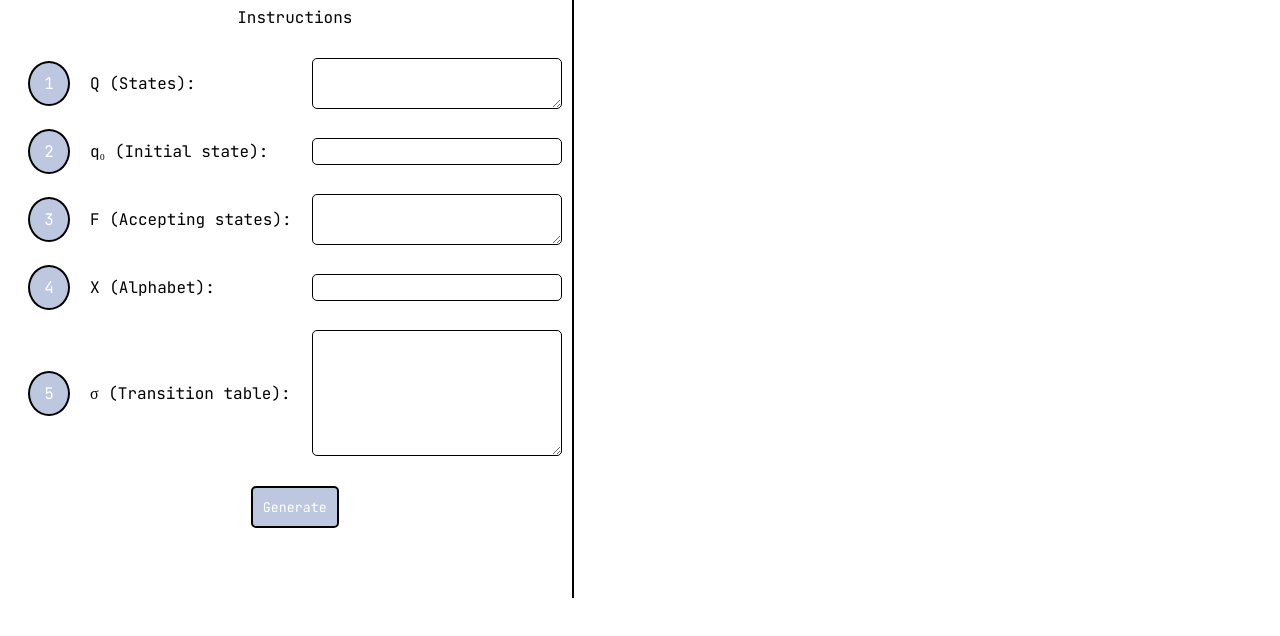
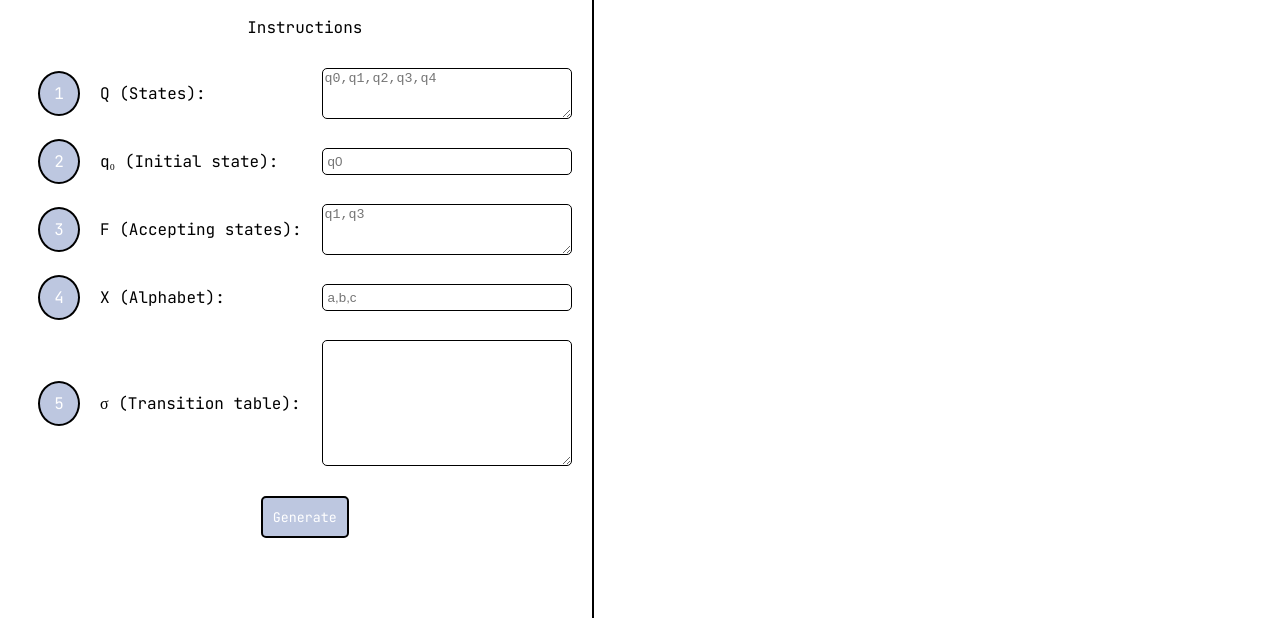
Before and after one commit to Vong-Pichchoranay/Finite_Automata_App, a plain HTML site: page index.html in a window 1280 px wide. Shown: the part 124-760 px from the top of the page. Drawn offline with Linux system fonts and the light colour scheme.

Commit message:
update ui

```diff
--- a/index.html
+++ b/index.html
@@ -17,22 +17,29 @@
                 <div class="comp">
                     <div class="num">1</div>
                     <div>Q (States):</div>
-                    <textarea ></textarea>
+                    <textarea id="StateInput" placeholder="q0,q1,q2,q3,q4"></textarea>
                     <div class="num">2</div>
                     <div>q&#8320; (Initial state):</div>
-                    <input></input>
+                    <input id="IntStateInput" placeholder="q0"></input>
                     <div class="num">3</div>
                     <div>F (Accepting states):</div>
-                    <textarea ></textarea>
+                    <textarea id="AccStateInput" placeholder="q1,q3"></textarea>
                     <div class="num">4</div>
                     <div>X (Alphabet):</div>
-                    <input></input>
+                    <input id="AlpInput" placeholder="a,b,c"></input>
                     <div class="num">5</div>
                     <div>σ (Transition table):</div>
-                    <textarea class="trans"></textarea>
+                    <textarea id="tableInput" class="trans"></textarea>
                 </div>
-                <button type="button">Generate</button>
+                <button id="Button" type="button">Generate</button>
             </div>
         </div>
     </div>
 </body>
+<script>
+document.getElementById('Button').addEventListener('click', function() {
+    const states = document.getElementById('StateInput').value;
+    console.log('States (Q):', states);
+});
+</script>
+</html>
--- a/style.css
+++ b/style.css
@@ -20,7 +20,7 @@
 .input {
     display: flex;
     align-items: center;
-    padding: 10px;
+    padding: 20px;
     flex-direction: column;
     border-right: 2px solid black;
     row-gap: 30px;
```
